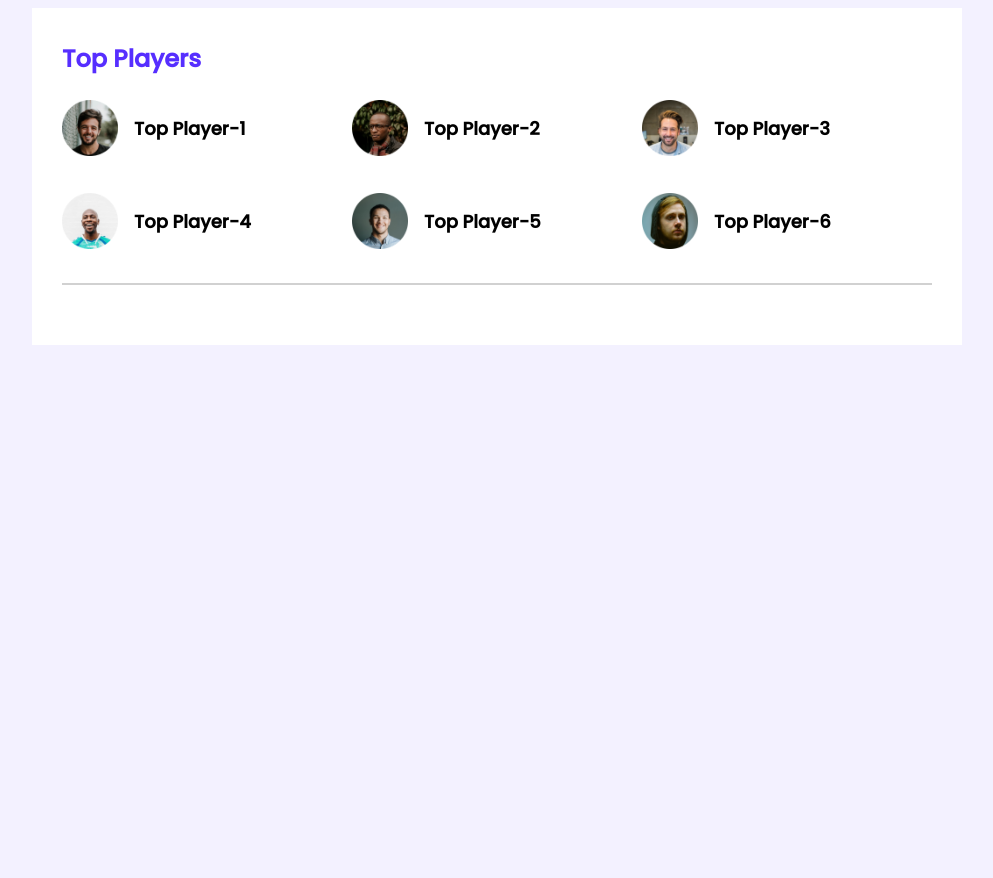
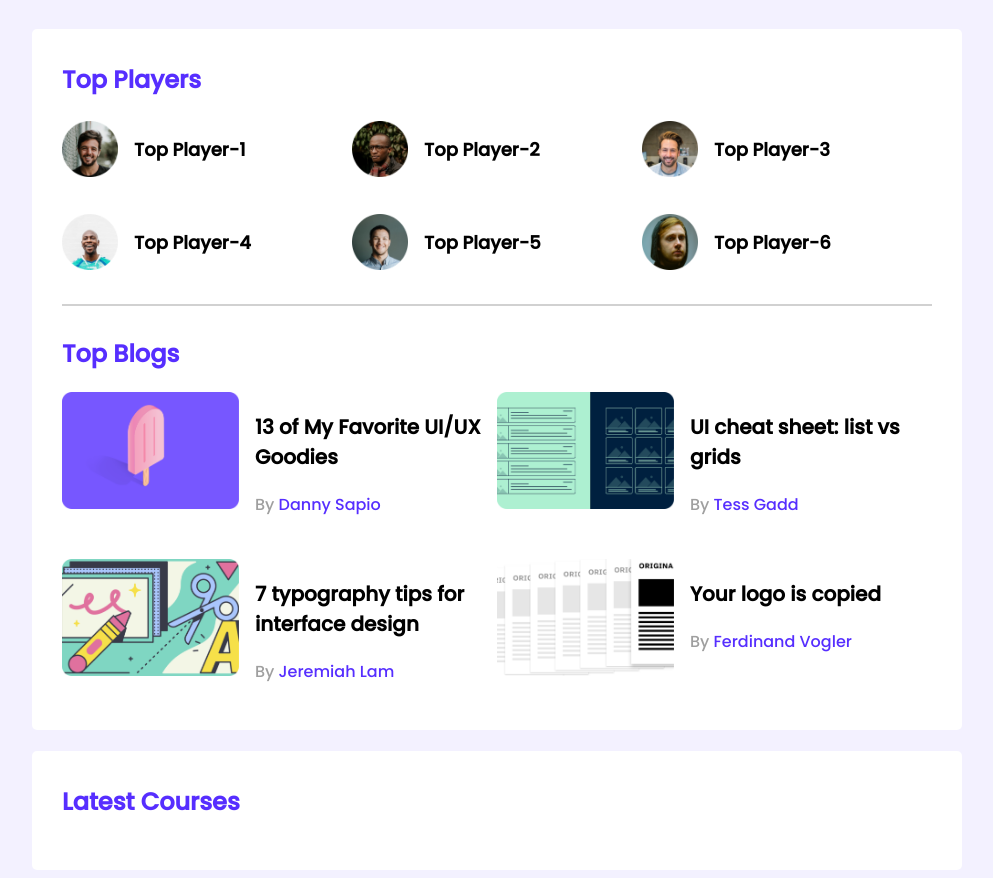
Before and after one commit to EkramH/leader-board, a plain HTML site: page index.html in a window 1280 px wide. Shown: the whole page, without its empty margins (143-1136 px from the left). Before the commit the page ends 800 px from the top, so only its background shows below. Drawn offline with Linux system fonts and the light colour scheme.

Commit message:
top-blogs-added

```diff
--- a/css/style.css
+++ b/css/style.css
@@ -8,13 +8,16 @@ body {
 }
 main {
   display: flex;
-  justify-content: center;
+  flex-direction: column;
+  align-items: center;
 }
 
 .container {
+  margin-top: 21px;
   background-color: #fff;
   width: 870px;
   padding: 30px;
+  border-radius: 5px;
 }
 
 hr {
@@ -49,3 +52,37 @@ hr {
   margin-left: 16px;
   font-size: 18px;
 }
+
+/* Top blog styles */
+.blogs {
+  display: grid;
+  grid-template-columns: repeat(2, 1fr);
+  grid-row-gap: 26px;
+}
+.blog {
+  display: flex;
+}
+
+.thumbnail img {
+  width: 177px;
+  height: 117px;
+}
+
+.blog-info {
+  margin-left: 16px;
+}
+
+.blog-title {
+  font-size: 20px;
+}
+
+.blog-author {
+  color: #9f9f9f;
+  font-size: 16px;
+}
+
+.blog-author a {
+  text-decoration: none;
+  font-size: 16px;
+  color: #562eff;
+}
--- a/index.html
+++ b/index.html
@@ -42,6 +42,52 @@
                 </div>
             </div>
             <hr>
+            <div class="top-blogs">
+                <h2 class="section-title">Top Blogs</h2>
+                <div class="blogs">
+                    <article class="blog">
+                        <div class="thumbnail">
+                            <img src="img/blogs/blog-1.png" alt="">
+                        </div>
+                        <div class="blog-info">
+                            <h3 class="blog-title">13 of My Favorite UI/UX Goodies</h3>
+                            <p class="blog-author">By <a href="#">Danny Sapio</a></p>
+                        </div>
+                    </article>
+                    <article class="blog">
+                        <div class="thumbnail">
+                            <img src="img/blogs/blog-2.png" alt="">
+                        </div>
+                        <div class="blog-info">
+                            <h3 class="blog-title">UI cheat sheet: list vs grids</h3>
+                            <p class="blog-author">By <a href="#">Tess Gadd</a></p>
+                        </div>
+                    </article>
+                    <article class="blog">
+                        <div class="thumbnail">
+                            <img src="img/blogs/blog-3.png" alt="">
+                        </div>
+                        <div class="blog-info">
+                            <h3 class="blog-title">7 typography tips for interface design</h3>
+                            <p class="blog-author">By <a href="#">Jeremiah Lam</a></p>
+                        </div>
+                    </article>
+                    <article class="blog">
+                        <div class="thumbnail">
+                            <img src="img/blogs/blog-4.png" alt="">
+                        </div>
+                        <div class="blog-info">
+                            <h3 class="blog-title">Your logo is copied</h3>
+                            <p class="blog-author">By <a href="#">Ferdinand Vogler</a></p>
+                        </div>
+                    </article>
+                </div>
+            </div>
+        </section>
+
+        <!-- Latest Courses -->
+        <section class="container">
+            <h2 class="section-title">Latest Courses</h2>
         </section>
     </main>
 
```
